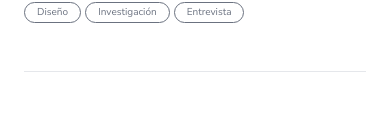
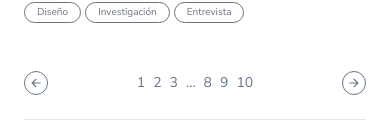
Before and after one commit to FernandoTelloL/bloggio, a React (Vite) app: page / in a window 390 px wide. Shown: the part 4984-5118 px from the top of the page. Built offline with nearby package versions, Linux system fonts and the light colour scheme.

Commit message:
terminada diseño paginacion mobile

```diff
--- /dev/null
+++ b/src/components/Pagination.jsx
@@ -0,0 +1,53 @@
+import { RiArrowLeftLine, RiArrowRightLine } from "react-icons/ri";
+
+export const Pagination = () => {
+  return (
+    <>
+      <ul className="pagination flex justify-between items-center text-sm text-slate-500">
+        <li className="page-item border border-slate-500 rounded-full p-1">
+          <a className="page-link " href="#">
+            <RiArrowLeftLine />
+          </a>
+        </li>
+        <div className="flex gap-2">
+          <li className="page-item">
+            <a className="page-link" href="#">
+              1
+            </a>
+          </li>
+          <li className="page-item">
+            <a className="page-link" href="#">
+              2
+            </a>
+          </li>
+          <li className="page-item">
+            <a className="page-link" href="#">
+              3
+            </a>
+          </li>
+          <li>...</li>
+          <li className="page-item">
+            <a className="page-link" href="#">
+              8
+            </a>
+          </li>
+          <li className="page-item">
+            <a className="page-link" href="#">
+              9
+            </a>
+          </li>
+          <li className="page-item">
+            <a className="page-link" href="#">
+              10
+            </a>
+          </li>
+        </div>
+        <li className="page-item border border-slate-500 rounded-full p-1">
+          <a className="page-link" href="#">
+            <RiArrowRightLine />
+          </a>
+        </li>
+      </ul>
+    </>
+  );
+};
--- a/src/components/index.js
+++ b/src/components/index.js
@@ -1,3 +1,5 @@
+export { Pagination } from "./Pagination";
+
 export { CardAllPosts } from "./CardAllPosts";
 
 export { Card1 } from "./Card1";
--- a/src/sections/homePage/AllPosts.jsx
+++ b/src/sections/homePage/AllPosts.jsx
@@ -1,4 +1,4 @@
-import { CardAllPosts } from "../../components";
+import { CardAllPosts, Pagination } from "../../components";
 
 export const AllPosts = () => {
   return (
@@ -12,6 +12,9 @@ export const AllPosts = () => {
         <CardAllPosts />
         <CardAllPosts />
       </div>
+      <section>
+        <Pagination />
+      </section>
     </section>
   );
 };
```
